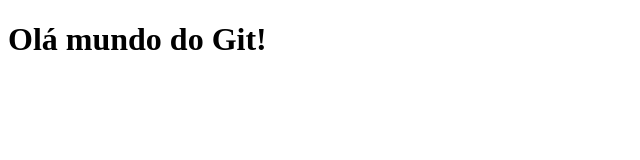
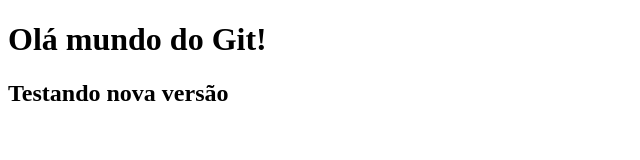
Before and after one commit to jose-dala/aula-de-git, a plain HTML site: page index.html in a window 1280 px wide. Shown: the whole page, without its empty margins (0-640 px from the left). Drawn offline with Linux system fonts and the light colour scheme.

Commit message:
Adcionado h2

```diff
--- a/index.html
+++ b/index.html
@@ -11,6 +11,7 @@
 
 <body>
     <h1>Olá mundo do Git!</h1>
+    <h2>Testando nova versão</h2>
 </body>
 
 </html>
```
